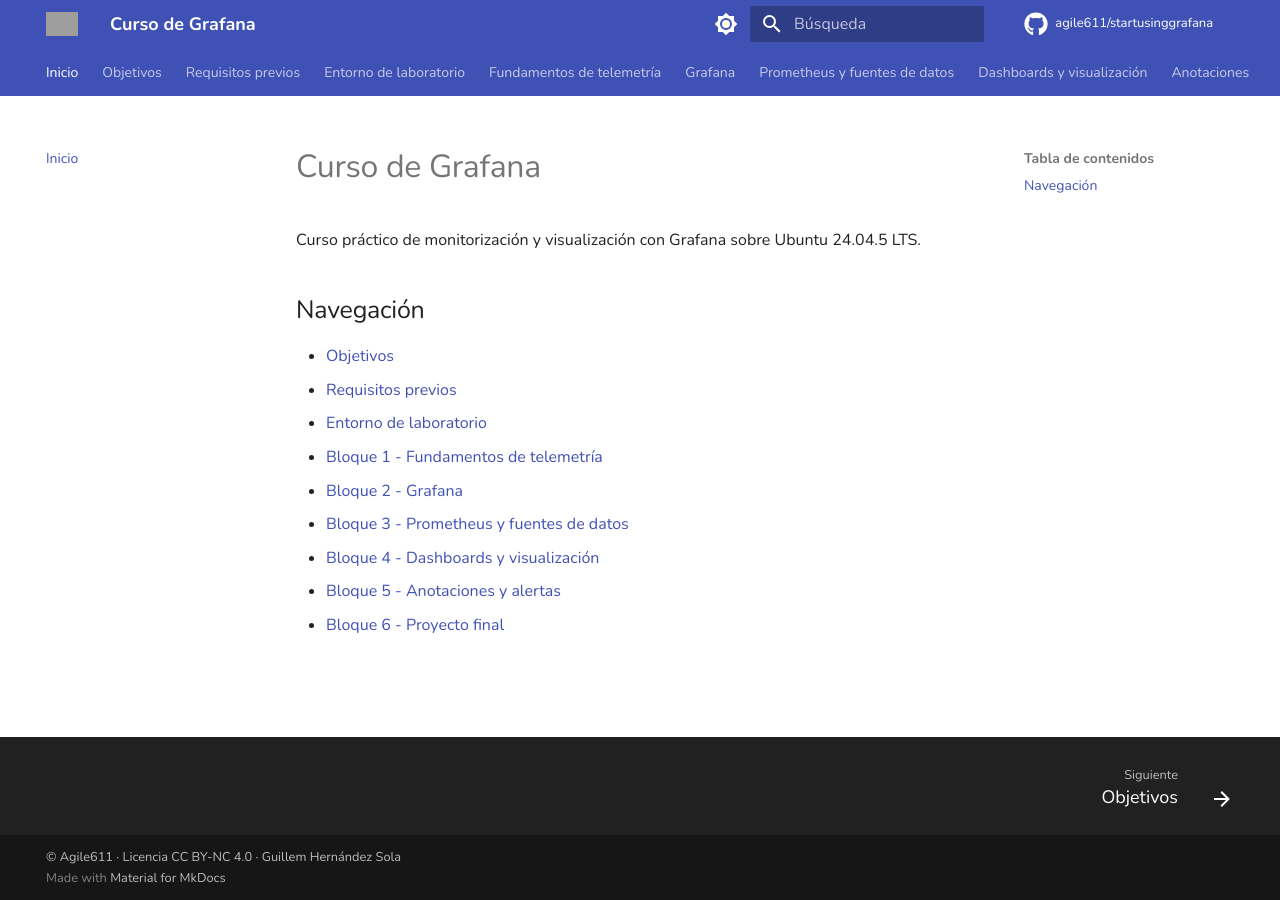
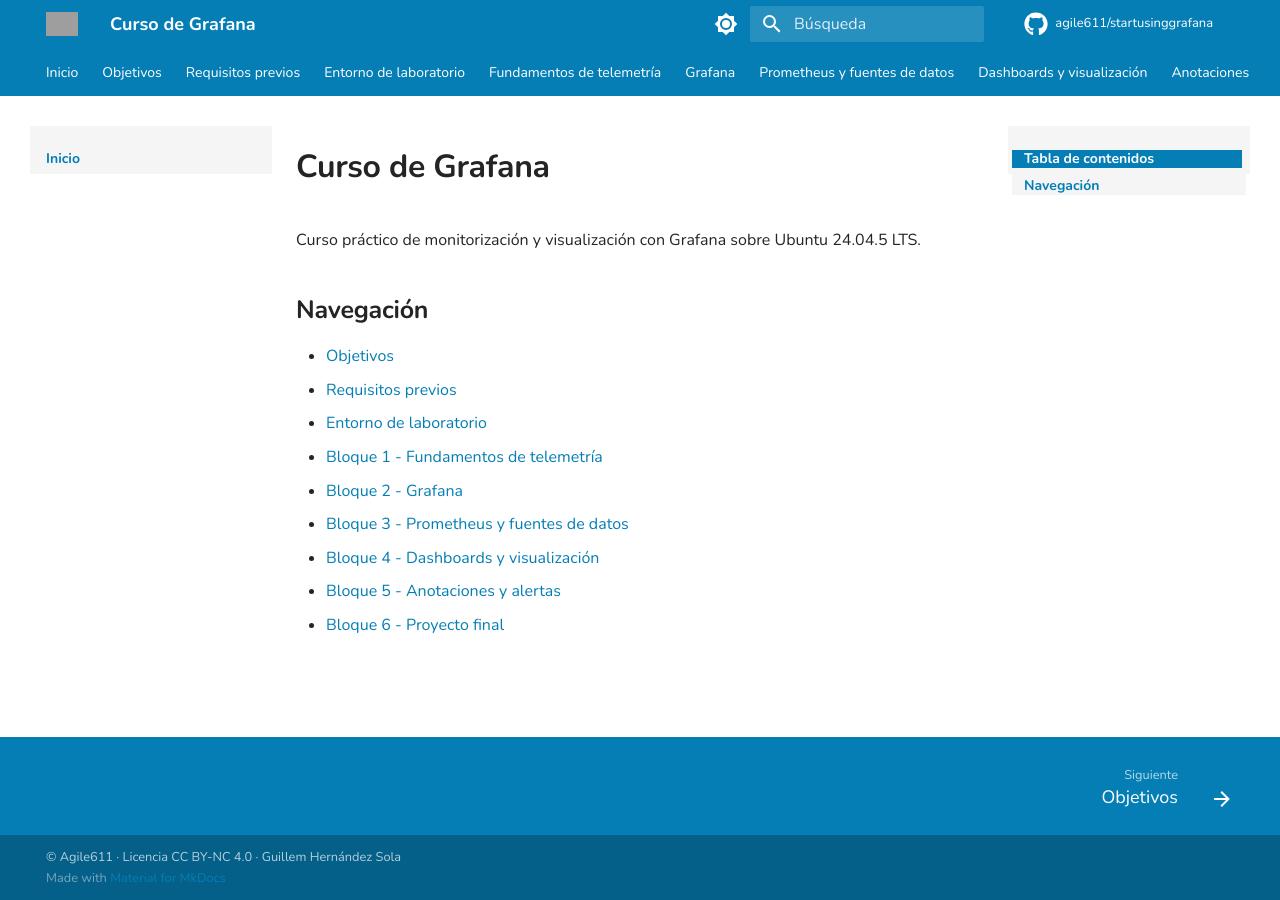
Before and after one commit to agile611/startusinggrafana, an MkDocs documentation site: the page built from docs/index.md, in a window 1280 px wide. Built offline with MkDocs 1.6.1 and Material for MkDocs 9.7.7, drawn with Linux system fonts in a browser that asks for light colours; comment, search, counter and statistics services are not loaded; grey boxes are pictures that could not be loaded.

```diff
--- a/assets/css/custom.css
+++ b/docs/assets/css/custom.css
@@ -5,10 +5,12 @@
 
 
 /* =========================================================
-   Variables de Material for MkDocs
+   Variables del tema Material
    ========================================================= */
 
-:root {
+:root,
+[data-md-color-scheme="default"],
+[data-md-color-scheme="slate"] {
   --md-primary-fg-color: #057eb5;
   --md-primary-fg-color--light: #057eb5;
   --md-primary-fg-color--dark: #045f89;
@@ -45,44 +47,51 @@ html {
 
 body {
   margin: 0;
-  background: #ffffff;
-  color: #242424;
+  background: #ffffff !important;
+  color: #242424 !important;
 }
 
-.md-main {
-  background: #ffffff;
-}
-
-.md-content {
-  min-width: 0;
-  background: #ffffff;
-  color: #242424;
+.md-main,
+.md-content,
+.md-content__inner {
+  background: #ffffff !important;
+  color: #242424 !important;
 }
 
 
 /* =========================================================
-   Header principal
+   Encabezado principal
    ========================================================= */
 
 .md-header {
-  background: #057eb5;
-  color: #ffffff;
+  background-color: #057eb5 !important;
+  color: #ffffff !important;
 }
 
 .md-header__inner {
-  background: transparent;
+  background: transparent !important;
 }
 
 .md-header__title,
 .md-header__topic,
-.md-header__button {
+.md-header__button,
+.md-header .md-icon {
   color: #ffffff !important;
 }
 
 .md-header__button:hover,
 .md-header__button:focus {
-  background: rgba(255, 255, 255, 0.12);
+  background: rgba(255, 255, 255, 0.12) !important;
   color: #ffffff !important;
+}
+
+
+/* =========================================================
+   Logo del encabezado
+   ========================================================= */
+
+.md-header .md-logo img {
+  max-height: 2.25rem;
 }
 
 
@@ -90,15 +99,10 @@ body {
    Pestañas superiores
    ========================================================= */
 
-/*
- * Las pestañas se mantienen en una sola línea.
- * Si no caben, se permite desplazamiento horizontal.
- */
-
 .md-tabs {
   overflow: hidden;
-  background: #057eb5;
-  color: #ffffff;
+  background-color: #057eb5 !important;
+  color: #ffffff !important;
 }
 
 .md-tabs__list {
@@ -120,15 +124,15 @@ body {
   display: block;
   white-space: nowrap;
   color: #ffffff !important;
-  opacity: 1;
+  opacity: 1 !important;
 }
 
 .md-tabs__link:hover,
 .md-tabs__link:focus,
 .md-tabs__link--active {
-  background: rgba(255, 255, 255, 0.12);
+  background: rgba(255, 255, 255, 0.12) !important;
   color: #ffffff !important;
-  opacity: 1;
+  opacity: 1 !important;
 }
 
 
@@ -137,12 +141,12 @@ body {
    ========================================================= */
 
 .md-search__form {
-  background: rgba(255, 255, 255, 0.14);
+  background: rgba(255, 255, 255, 0.14) !important;
 }
 
 .md-search__form:hover,
 .md-search__form:focus-within {
-  background: rgba(255, 255, 255, 0.22);
+  background: rgba(255, 255, 255, 0.22) !important;
 }
 
 .md-search__input,
@@ -160,13 +164,8 @@ body {
    Navegación lateral izquierda
    ========================================================= */
 
-/*
- * No se establece width en .md-sidebar--primary.
- * Material for MkDocs controla su anchura mediante su cuadrícula.
- */
-
 .md-sidebar--primary {
-  background: #f5f5f5;
+  background: #f5f5f5 !important;
 }
 
 .md-sidebar--primary .md-sidebar__scrollwrap {
@@ -175,15 +174,9 @@ body {
   box-shadow: none !important;
 }
 
-/*
- * No se establece width: 100% en el título.
- * Así conserva exactamente la anchura nativa de la columna.
- */
-
 .md-sidebar--primary .md-nav__title {
   box-sizing: border-box;
   margin: 0 !important;
-
   background: #057eb5 !important;
   background-image: none !important;
   color: #ffffff !important;
@@ -215,13 +208,8 @@ body {
    Tabla de contenidos derecha
    ========================================================= */
 
-/*
- * No se establece width, position ni z-index.
- * La columna derecha conserva la cuadrícula nativa.
- */
-
 .md-sidebar--secondary {
-  background: #f5f5f5;
+  background: #f5f5f5 !important;
 }
 
 .md-sidebar--secondary .md-sidebar__scrollwrap {
@@ -233,7 +221,6 @@ body {
 .md-sidebar--secondary .md-nav__title {
   box-sizing: border-box;
   margin: 0 !important;
-
   background: #057eb5 !important;
   background-image: none !important;
   color: #ffffff !important;
@@ -269,7 +256,7 @@ body {
    ========================================================= */
 
 .md-typeset {
-  color: #242424;
+  color: #242424 !important;
 }
 
 .md-typeset h1,
@@ -289,17 +276,14 @@ body {
   color: #242424;
 }
 
-.md-typeset a {
-  color: #057eb5;
+.md-typeset a,
+.md-typeset a:visited {
+  color: #057eb5 !important;
 }
 
 .md-typeset a:hover,
 .md-typeset a:focus {
-  color: #045f89;
-}
-
-.md-typeset a:visited {
-  color: #057eb5;
+  color: #045f89 !important;
 }
 
 
@@ -308,19 +292,20 @@ body {
    ========================================================= */
 
 .md-typeset code {
-  background: #f5f5f5;
-  color: #242424;
+  background: #f5f5f5 !important;
+  color: #242424 !important;
 }
 
 .md-typeset pre,
+.md-typeset .highlight,
 .highlight {
-  background: #f5f5f5;
-  color: #242424;
+  background: #f5f5f5 !important;
+  color: #242424 !important;
 }
 
 
 /* =========================================================
-   Admonitions
+   Admoniciones
    ========================================================= */
 
 .admonition {
@@ -348,14 +333,14 @@ body {
 
 .md-typeset table {
   width: 100%;
-  border: 1px solid #499497;
+  border: 1px solid #499497 !important;
   border-collapse: collapse;
   background: #f5f5f5 !important;
 }
 
 .md-typeset table th,
 .md-typeset table td {
-  border: 1px solid #499497;
+  border: 1px solid #499497 !important;
   background: #f5f5f5 !important;
   color: #242424 !important;
 }
@@ -370,7 +355,7 @@ body {
    ========================================================= */
 
 .md-typeset blockquote {
-  border-left-color: #057eb5;
+  border-left-color: #057eb5 !important;
   color: #242424 !important;
 }
 
@@ -386,19 +371,20 @@ body {
    ========================================================= */
 
 .md-footer {
-  background: #057eb5;
-  color: #ffffff;
+  background: #057eb5 !important;
+  color: #ffffff !important;
 }
 
 .md-footer-meta {
-  background: #045f89;
+  background: #045f89 !important;
 }
 
 .md-footer,
 .md-footer-meta,
 .md-footer__link,
 .md-footer__title,
-.md-footer__direction {
+.md-footer__direction,
+.md-footer .md-icon {
   color: #ffffff !important;
 }
 
@@ -409,10 +395,7 @@ body {
 
 @media screen and (max-width: 76.24em) {
   .md-sidebar--primary,
-  .md-sidebar--secondary {
-    background: #f5f5f5;
-  }
-
+  .md-sidebar--secondary,
   .md-sidebar--primary .md-sidebar__scrollwrap,
   .md-sidebar--secondary .md-sidebar__scrollwrap {
     background: #f5f5f5 !important;
@@ -421,58 +404,51 @@ body {
 
 
 /* =========================================================
-   Modo oscuro del sistema
+   Mantener diseño claro en el esquema oscuro
    ========================================================= */
 
-/*
- * Se mantiene deliberadamente el diseño claro.
- */
+[data-md-color-scheme="slate"] {
+  color-scheme: light;
 
-@media (prefers-color-scheme: dark) {
-  :root {
   --md-default-bg-color: #ffffff;
   --md-default-fg-color: #242424;
   --md-default-fg-color--light: #f5f5f5;
-
   --md-typeset-color: #242424;
   --md-code-bg-color: #f5f5f5;
   --md-code-fg-color: #242424;
-
-    --md-footer-bg-color: #057eb5;
-    --md-footer-fg-color: #ffffff;
 }
 
-  body,
-  .md-main,
-  .md-content {
-    background: #ffffff;
-    color: #242424;
-  }
-
-  .md-sidebar--primary,
-  .md-sidebar--secondary,
-  .md-sidebar--primary .md-sidebar__scrollwrap,
-  .md-sidebar--secondary .md-sidebar__scrollwrap {
-    background: #f5f5f5 !important;
-  }
-
-  .md-typeset h1,
-  .md-typeset h2,
-  .md-typeset h3,
-  .md-typeset h4,
-  .md-typeset h5,
-  .md-typeset h6,
-  .md-typeset p,
-  .md-typeset li,
-  .md-typeset strong,
-  .md-typeset em {
+[data-md-color-scheme="slate"] body,
+[data-md-color-scheme="slate"] .md-main,
+[data-md-color-scheme="slate"] .md-content,
+[data-md-color-scheme="slate"] .md-content__inner {
+  background: #ffffff !important;
   color: #242424 !important;
 }
 
-  .md-typeset code,
-  .md-typeset pre,
-  .highlight {
+[data-md-color-scheme="slate"] .md-typeset h1,
+[data-md-color-scheme="slate"] .md-typeset h2,
+[data-md-color-scheme="slate"] .md-typeset h3,
+[data-md-color-scheme="slate"] .md-typeset h4,
+[data-md-color-scheme="slate"] .md-typeset h5,
+[data-md-color-scheme="slate"] .md-typeset h6,
+[data-md-color-scheme="slate"] .md-typeset p,
+[data-md-color-scheme="slate"] .md-typeset li,
+[data-md-color-scheme="slate"] .md-typeset strong,
+[data-md-color-scheme="slate"] .md-typeset em {
+  color: #242424 !important;
+}
+
+[data-md-color-scheme="slate"] .md-typeset code,
+[data-md-color-scheme="slate"] .md-typeset pre,
+[data-md-color-scheme="slate"] .highlight {
   background: #f5f5f5 !important;
   color: #242424 !important;
 }
+
+[data-md-color-scheme="slate"] .md-sidebar--primary,
+[data-md-color-scheme="slate"] .md-sidebar--secondary,
+[data-md-color-scheme="slate"] .md-sidebar--primary .md-sidebar__scrollwrap,
+[data-md-color-scheme="slate"] .md-sidebar--secondary .md-sidebar__scrollwrap {
+  background: #f5f5f5 !important;
 }
--- /dev/null
+++ b/docs/assets/js/custom.js
@@ -0,0 +1,7 @@
+/*
+ * JavaScript personalizado del curso de Grafana.
+ */
+
+document.addEventListener("DOMContentLoaded", () => {
+  document.documentElement.classList.add("curso-grafana-cargado");
+});
--- a/mkdocs.yml
+++ b/mkdocs.yml
@@ -2,6 +2,7 @@ site_name: Curso de Grafana
 site_description: Curso práctico de Grafana sobre Ubuntu 24.04.5 LTS
 site_author: Guillem Hernandez Sola
 site_url: https://agile611.github.io/startusinggrafana/
+
 repo_name: agile611/startusinggrafana
 repo_url: https://github.com/agile611/startusinggrafana
 
--- a/requirements.txt
+++ b/requirements.txt
@@ -1,2 +1,2 @@
 mkdocs>=1.6,<2.0
-mkdocs-material>=9.5,<10.0
+mkdocs-material>=9.6,<10.0
```
Also changed, not shown: 3 other files. Lines whose indentation alone changed are shown as unchanged.
